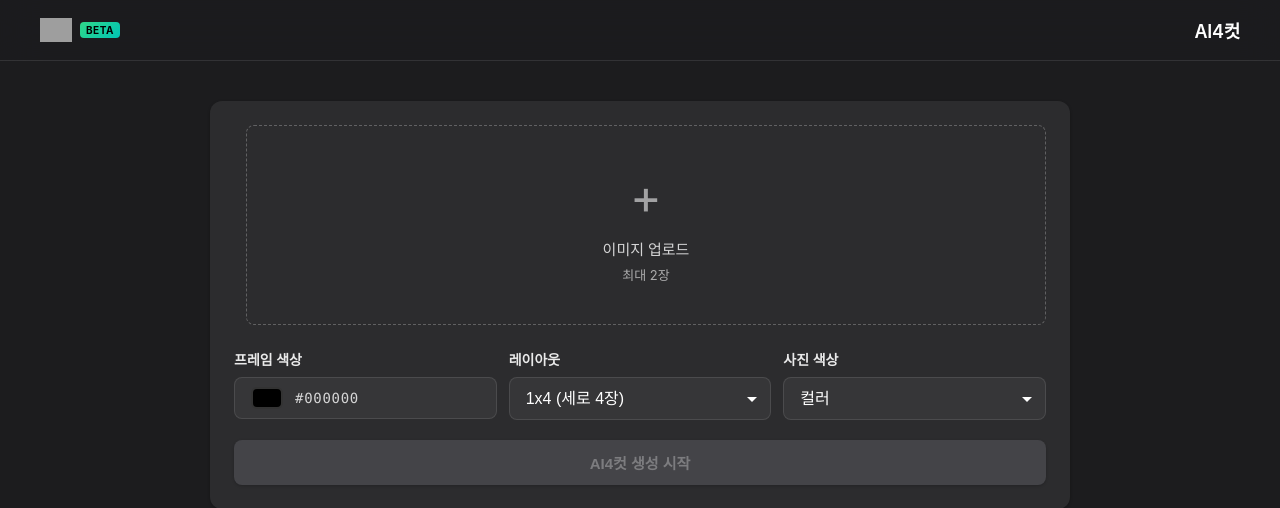
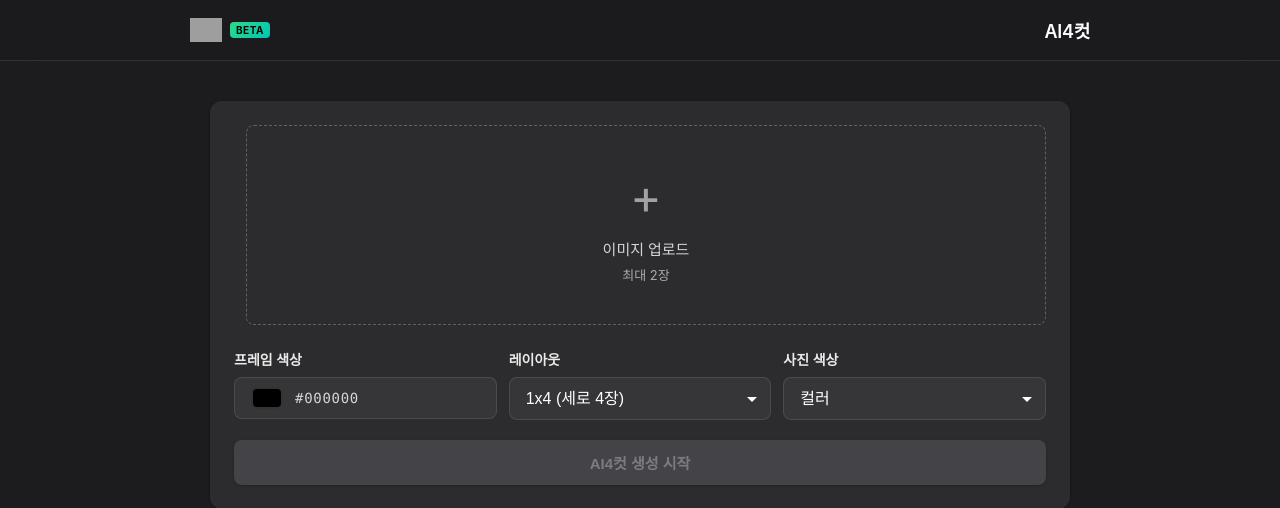
Before and after one commit to domin200/ai-character-generator, a Flask app: page / in a window 1280 px wide. Shown: the top 508 px of the page. Run offline with Flask 3, Linux system fonts and the light colour scheme; grey boxes are pictures that could not be loaded.

Commit message:
🎨 MIRAI 스타일 헤더 적용

```diff
--- a/templates/index.html
+++ b/templates/index.html
@@ -102,7 +102,7 @@
         }
 
         .header-inner {
-            max-width: 1200px;
+            max-width: 900px;
             margin: 0 auto;
             display: flex;
             align-items: center;
```
